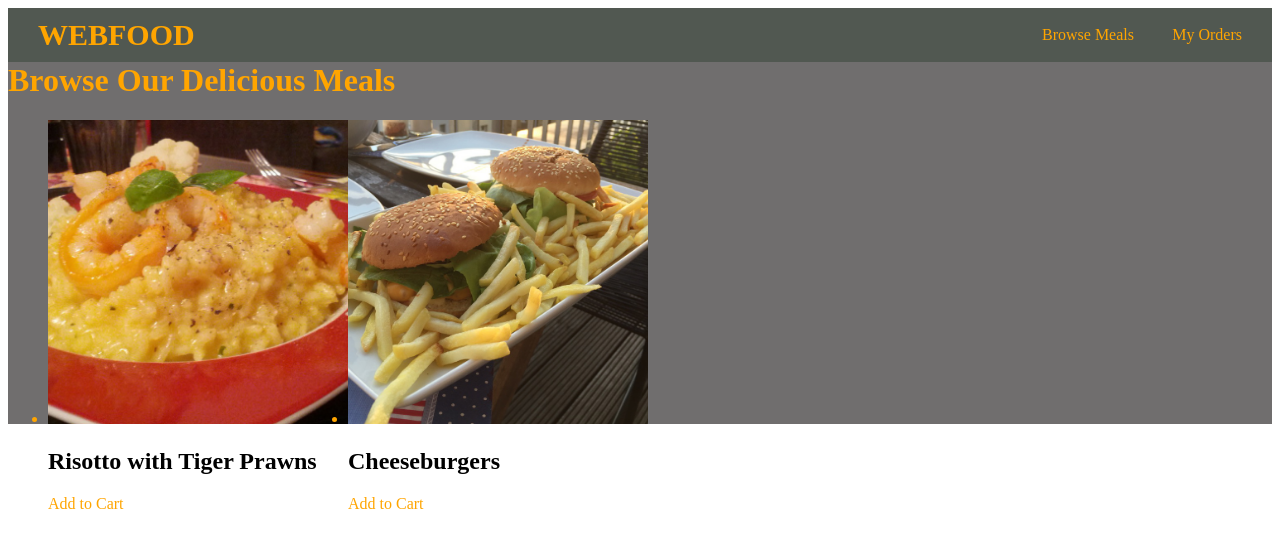
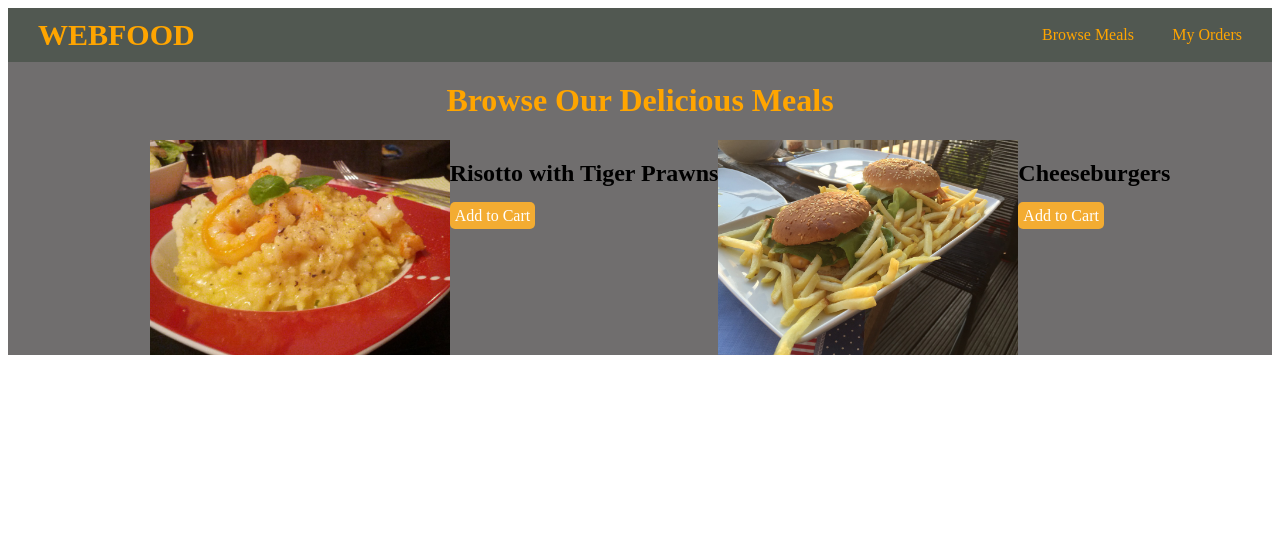
Before and after one commit to saodat-riskiyeva/webfood, a plain HTML site: page index.html in a window 1280 px wide. Drawn offline with Linux system fonts and the light colour scheme.

Commit message:
placing h1 properly

```diff
--- a/styles.css
+++ b/styles.css
@@ -33,10 +33,13 @@ header div {
 
 h1 {
   margin-top: 0;
+  padding-top: 20px;
+  text-align: center;
 }
 
 section ul {
   display: flex;
+  justify-content: center;
 }
 
 main img {
@@ -48,3 +51,19 @@ main img {
 h2 {
   color: black;
 }
+
+li {
+  display: flex;
+  justify-content: center;
+}
+
+li a {
+  color: white;
+  background-color: rgb(243, 172, 50);
+  padding: 5px;
+  border-radius: 5px;
+}
+
+li a:hover {
+  background-color: rgb(247, 145, 3);
+}
```
